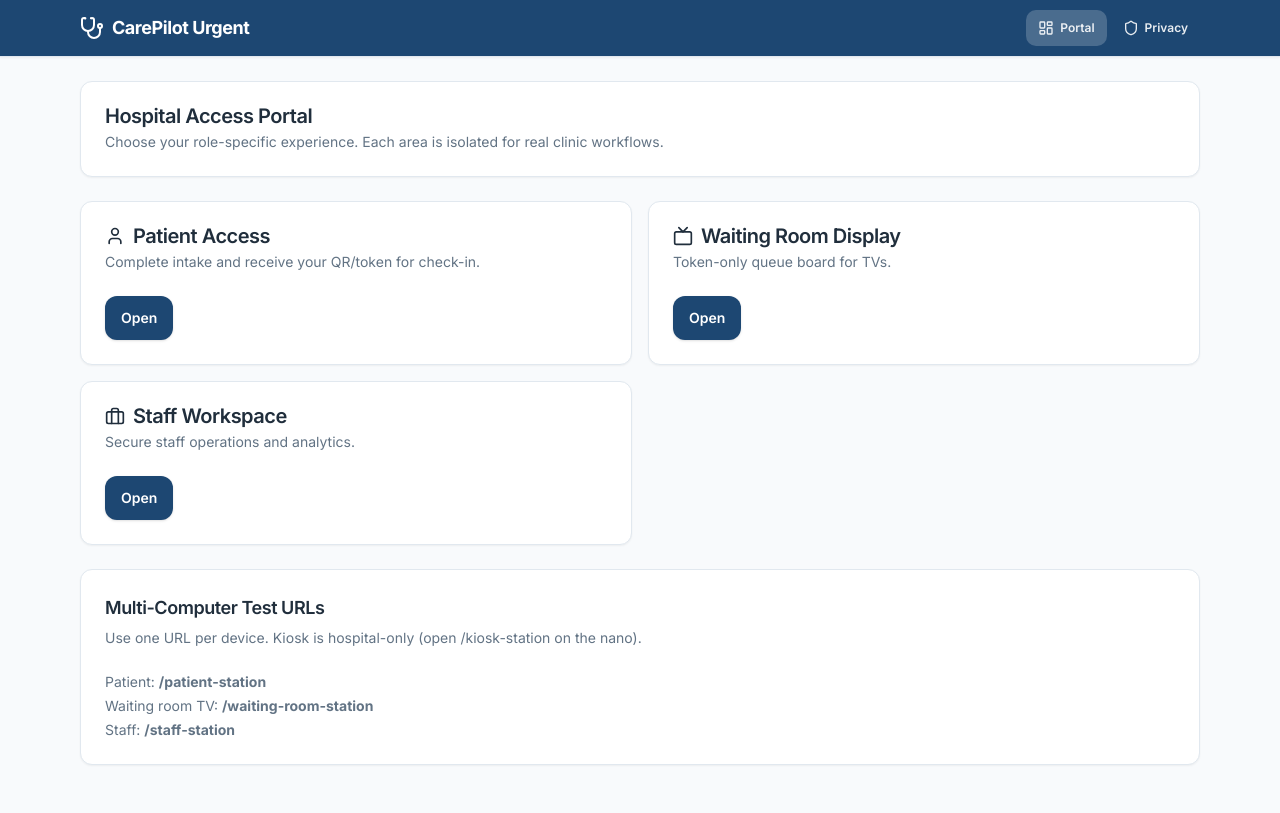
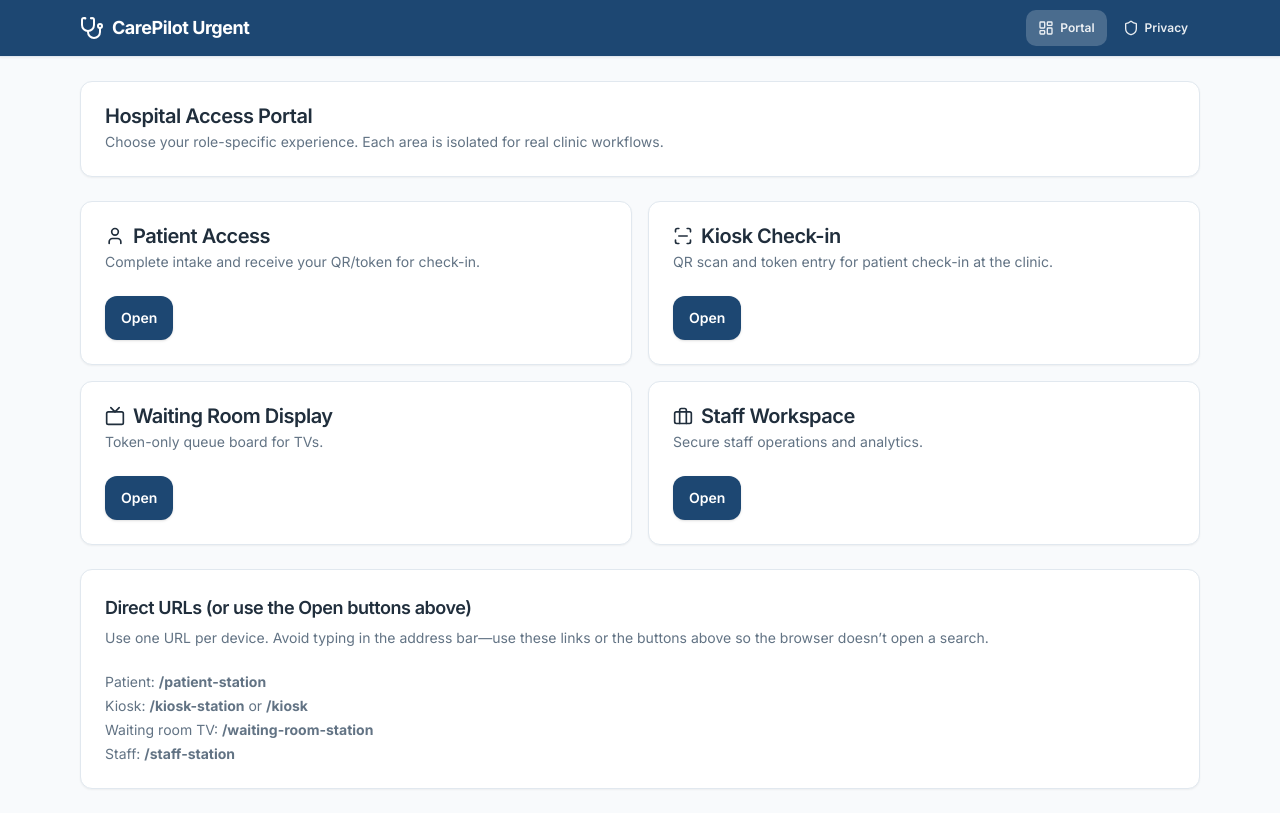
Before and after one commit to Yagbe/CarePilot-Urgent, a React (Vite) app in the folder frontend/: page / in a window 1280 px wide. Built offline with nearby package versions, Linux system fonts and the light colour scheme; no server answers; the HTML template or start-up script is replaced by a standard one.

Commit message:
Update Home page to include Kiosk Check-in option and improve URL guidance
- Added a new navigation option for Kiosk Check-in with a description and icon.
- Updated the card title and description for direct URLs to enhance user clarity on accessing different stations.

```diff
--- a/frontend/src/pages/Home.tsx
+++ b/frontend/src/pages/Home.tsx
@@ -1,6 +1,6 @@
 import { useEffect, useState } from "react";
 import { Link } from "react-router-dom";
-import { User, Tv, Briefcase } from "lucide-react";
+import { User, Tv, Briefcase, ScanLine } from "lucide-react";
 import { Topbar } from "@/components/layout/Topbar";
 import { Button } from "@/components/ui/button";
 import { Card, CardContent, CardDescription, CardHeader, CardTitle } from "@/components/ui/card";
@@ -15,6 +15,7 @@ export function Home() {
 
   const stations = [
     { to: "/patient-station", title: "Patient Access", desc: "Complete intake and receive your QR/token for check-in.", icon: User },
+    { to: "/kiosk-station", title: "Kiosk Check-in", desc: "QR scan and token entry for patient check-in at the clinic.", icon: ScanLine },
     { to: "/waiting-room-station", title: "Waiting Room Display", desc: "Token-only queue board for TVs.", icon: Tv },
     { to: "/staff-station", title: "Staff Workspace", desc: "Secure staff operations and analytics.", icon: Briefcase },
   ];
@@ -63,12 +64,13 @@ export function Home() {
         </div>
         <Card>
           <CardHeader>
-            <CardTitle className="text-lg">Multi-Computer Test URLs</CardTitle>
-            <CardDescription>Use one URL per device. Kiosk is hospital-only (open /kiosk-station on the nano).</CardDescription>
+            <CardTitle className="text-lg">Direct URLs (or use the Open buttons above)</CardTitle>
+            <CardDescription>Use one URL per device. Avoid typing in the address bar—use these links or the buttons above so the browser doesn’t open a search.</CardDescription>
           </CardHeader>
           <CardContent>
             <ul className="text-muted-foreground text-sm space-y-1">
               <li>Patient: <strong>/patient-station</strong></li>
+              <li>Kiosk: <strong>/kiosk-station</strong> or <strong>/kiosk</strong></li>
               <li>Waiting room TV: <strong>/waiting-room-station</strong></li>
               <li>Staff: <strong>/staff-station</strong></li>
             </ul>
```
